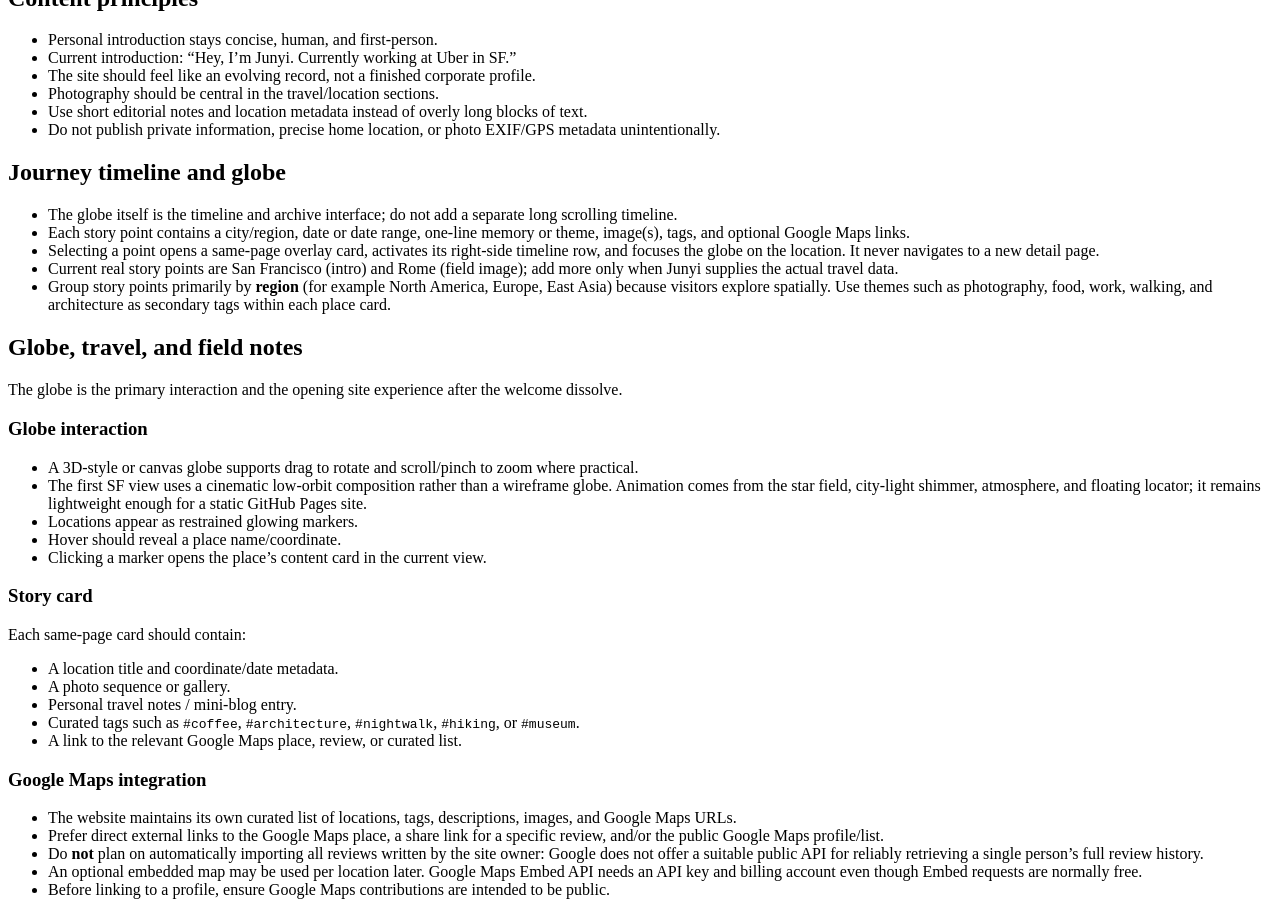
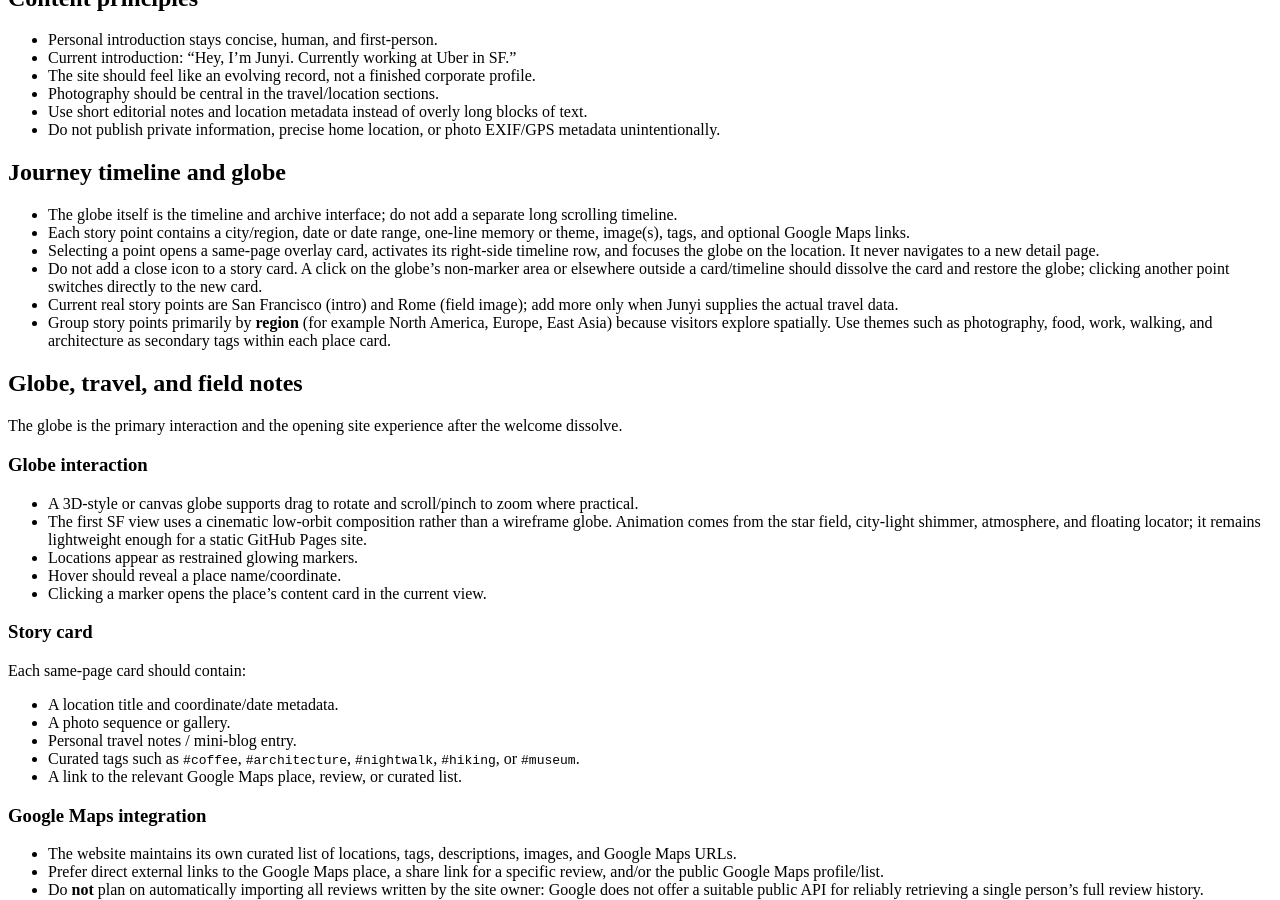
Before and after one commit to Kylinny/Kylinny.github.io, a Jekyll site: the page built from DESIGN_BRIEF.md, in a window 1280 px wide and 900 px high, scrolled down 1265 px. Built offline with Jekyll 4.4.1, drawn with Linux system fonts in a browser that asks for light colours; nearby versions of some CDN libraries; our own code applies the rules of GitHub Pages for plain Markdown files.

Commit message:
Dismiss story cards by clicking elsewhere

```diff
--- a/DESIGN_BRIEF.md
+++ b/DESIGN_BRIEF.md
@@ -65,6 +65,7 @@
 - The globe itself is the timeline and archive interface; do not add a separate long scrolling timeline.
 - Each story point contains a city/region, date or date range, one-line memory or theme, image(s), tags, and optional Google Maps links.
 - Selecting a point opens a same-page overlay card, activates its right-side timeline row, and focuses the globe on the location. It never navigates to a new detail page.
+- Do not add a close icon to a story card. A click on the globe's non-marker area or elsewhere outside a card/timeline should dissolve the card and restore the globe; clicking another point switches directly to the new card.
 - Current real story points are San Francisco (intro) and Rome (field image); add more only when Junyi supplies the actual travel data.
 - Group story points primarily by **region** (for example North America, Europe, East Asia) because visitors explore spatially. Use themes such as photography, food, work, walking, and architecture as secondary tags within each place card.
 
--- a/index.html
+++ b/index.html
@@ -104,7 +104,6 @@
       <footer><span>© 2026 JUNYI</span><span>BUILT AS A LIVING ARCHIVE</span><a href="#top">BACK TO TOP ↑</a></footer>
     </main>
     <aside class="story-card" id="story-card" aria-live="polite" aria-hidden="true">
-      <button class="story-close" id="story-close" aria-label="Close story">×</button>
       <p class="story-kicker" id="story-kicker"></p>
       <h2 id="story-title"></h2>
       <img id="story-image" alt="" hidden />
--- a/single-globe.css
+++ b/single-globe.css
@@ -13,7 +13,6 @@
 .story-card { position: fixed; z-index: 15; left: 7vw; top: 50%; width: min(390px, 37vw); padding: 24px; border: 1px solid rgba(142,231,255,.28); background: rgba(5,17,35,.47); box-shadow: 0 20px 65px rgba(0,0,0,.3), inset 0 0 35px rgba(67,143,215,.08); backdrop-filter: blur(12px); transform: translate(-28px, -50%); opacity: 0; pointer-events: none; transition: transform .6s cubic-bezier(.2,.8,.2,1), opacity .45s, background .5s; }
 .story-card.open { transform: translate(0, -50%); opacity: 1; pointer-events: auto; }
 .hero.story-open .hero-globe { opacity:.42; filter:saturate(.65) brightness(.75); transition:opacity .7s,filter .7s; }
-.story-close { position: absolute; right: 12px; top: 9px; color: var(--silver); border: 0; background: none; font: 27px/1 "DM Mono",monospace; cursor: pointer; }
 .story-kicker { margin: 0 0 12px; color: var(--cyan); font: 9px "DM Mono",monospace; letter-spacing: .14em; }
 .story-card h2 { margin: 0 0 13px; font-size: 32px; line-height: .95; letter-spacing: -.06em; }.story-card>p:not(.story-kicker) { color: #b9c4d3; line-height: 1.5; font-size: 14px; }
 .story-card img { display:block; width:auto; height:auto; max-width:100%; max-height:42vh; margin:5px auto 4px; object-fit:contain; filter:grayscale(1) contrast(1.08); opacity:1; transition:opacity .7s ease; }.story-card img.is-dissolving { opacity:0; }.story-tags { display:flex; flex-wrap:wrap; gap:7px; margin-top:16px; }.story-tags span { border: 1px solid var(--line); padding:5px 7px; color:var(--muted); font:9px "DM Mono",monospace; letter-spacing:.06em; }
```
Also changed, not shown: script.js (+8 -2 lines).
